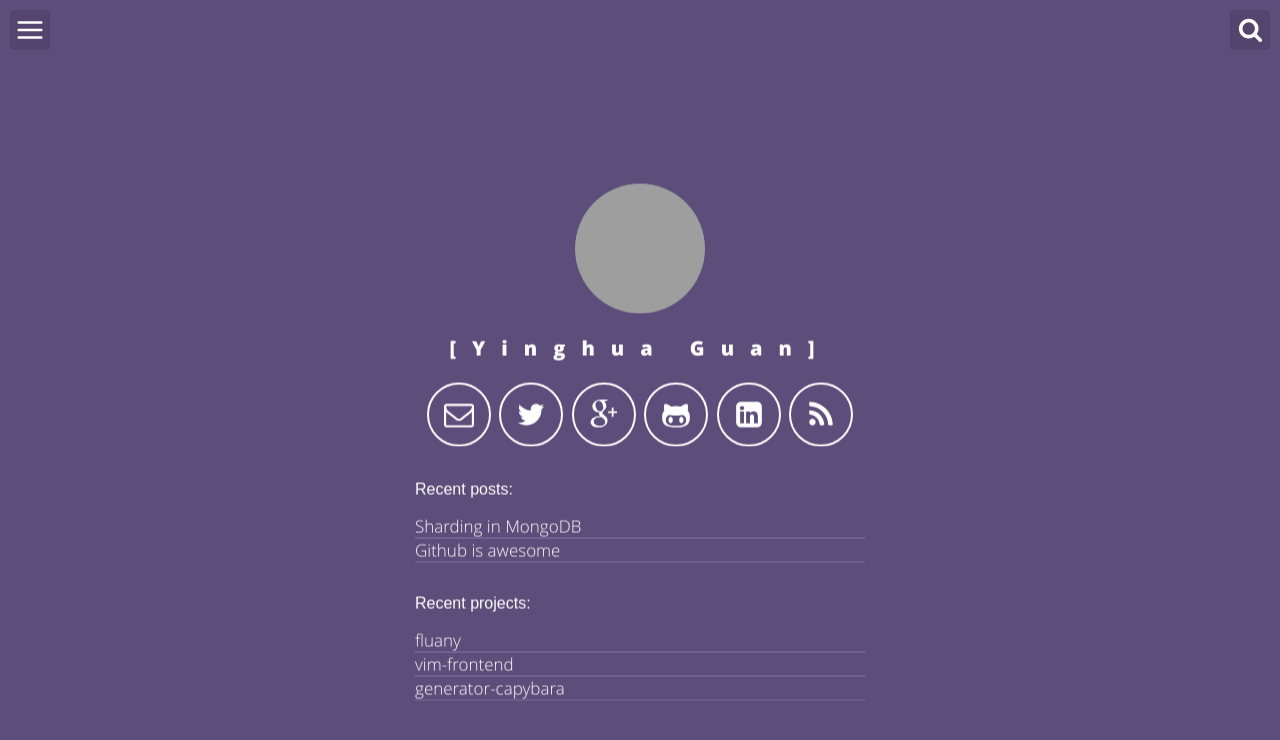
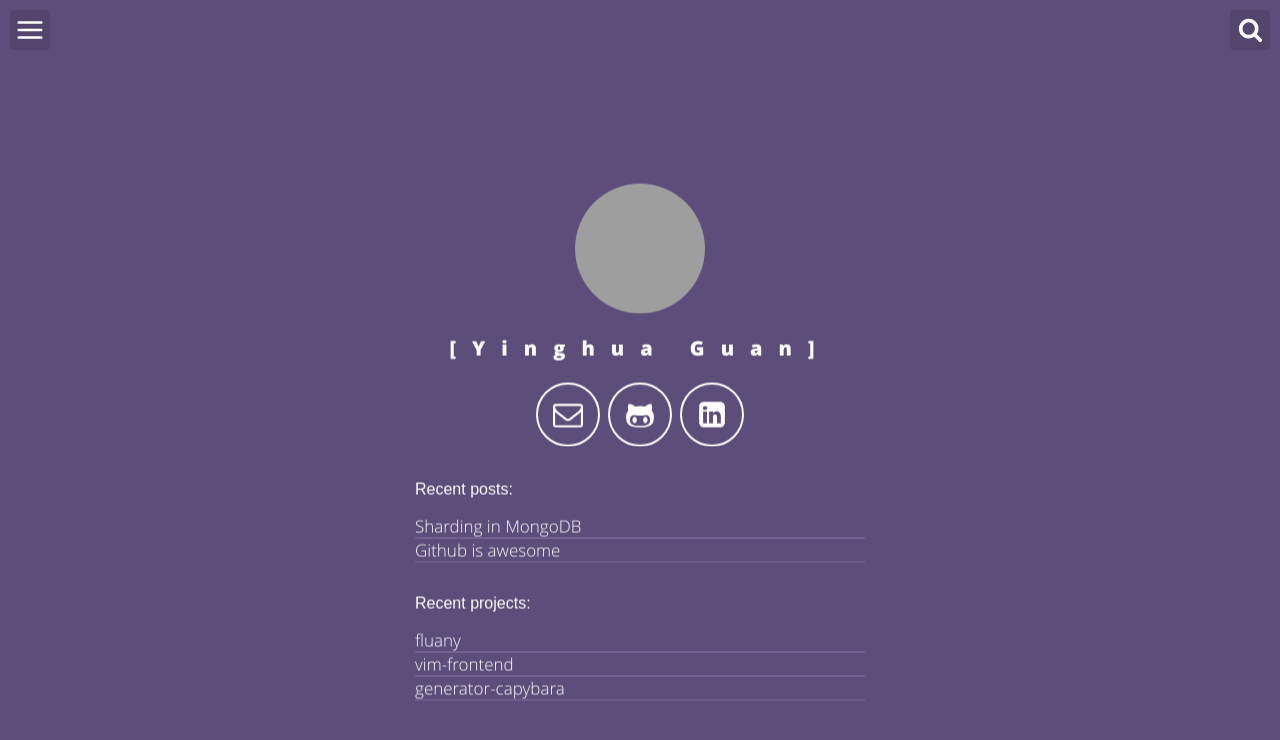
Before and after one commit to yinghuaguan/yinghuaguan.github.io, a Jekyll site: the page built from index.html, in a window 1280 px wide. Shown: the top 740 px of the page. Built offline with Jekyll 4.4.1, drawn with Linux system fonts in a browser that asks for light colours; grey boxes are pictures that could not be loaded.

Commit message:
remove some social media links

```diff
--- a/_includes/header-default.html
+++ b/_includes/header-default.html
@@ -14,13 +14,6 @@
                 <svg class="icon icon-email"><use xlink:href="#icon-email"></use></svg>
             </a>
 
-            <a aria-label="My Twitter" title="Follow me on Twitter" target="_blank" href="https://twitter.com/{{site.twitter_username}}">
-                <svg class="icon icon-twitter"><use xlink:href="#icon-twitter"></use></svg>
-            </a>
-
-            <a aria-label="My Google Plus" title="Show my feed" target="_blank" href="https://plus.google.com/u/0/+{{site.gplus_username}}/posts">
-                <svg class="icon icon-google-plus"><use xlink:href="#icon-google-plus"></use></svg>
-            </a>
 
             <a aria-label="My Github" title="Show my projects" target="_blank" href="https://github.com/{{site.github_username}}">
                 <svg class="icon icon-github-alt"><use xlink:href="#icon-github-alt"></use></svg>
@@ -30,9 +23,6 @@
                 <svg class="icon icon-linkedin"><use xlink:href="#icon-linkedin"></use></svg>
             </a>
 
-            <a aria-label="Use the RSS to get updated" title="Register for my RSS" target="_blank" href="{{ "/feed.xml" | prepend: site.baseurl }}">
-                <svg class="icon icon-rss"><use xlink:href="#icon-rss"></use></svg>
-            </a>
         </div>
 
         <ul class="recent">
```
